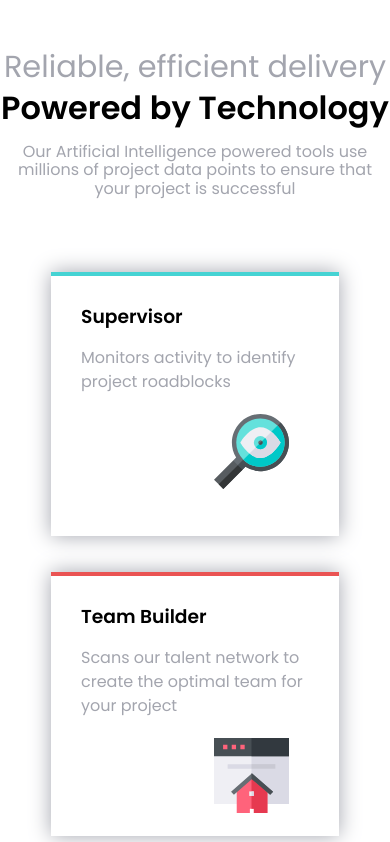
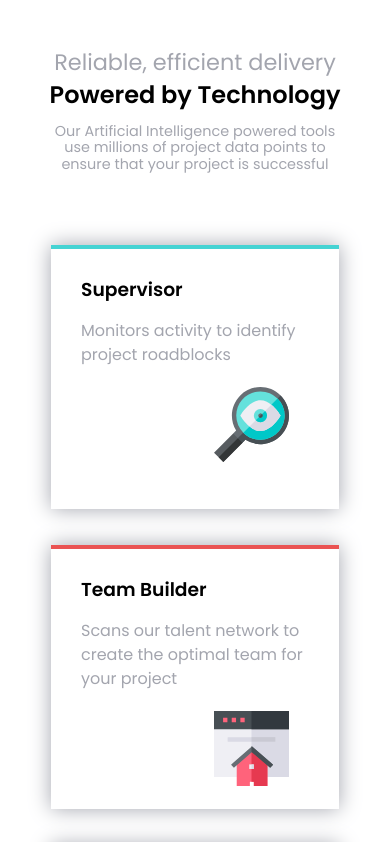
Before and after one commit to apuntesnavarrete/four-card-feature-section-master, a plain HTML site: page index.html in a window 390 px wide. Shown: the top 842 px of the page. Drawn offline with Linux system fonts and the light colour scheme.

Commit message:
css querys terminadas

```diff
--- a/styles/index.css
+++ b/styles/index.css
@@ -133,3 +133,24 @@ body{
         grid-row: 4 / 5;
       }
   }
+  @media (max-width: 600px) {
+    .header_content{
+        width: 400px;
+    }
+
+  }
+
+  @media (max-width: 400px) {
+    .header_content{
+        width: 300px;
+    }
+    .header_subtitulo{
+        font-size: 1.4rem;
+    }
+    .header_titulo{
+        font-size: 1.5rem;
+    }
+    .header_description{
+        font-size: 0.9rem;
+    }
+  }
```
